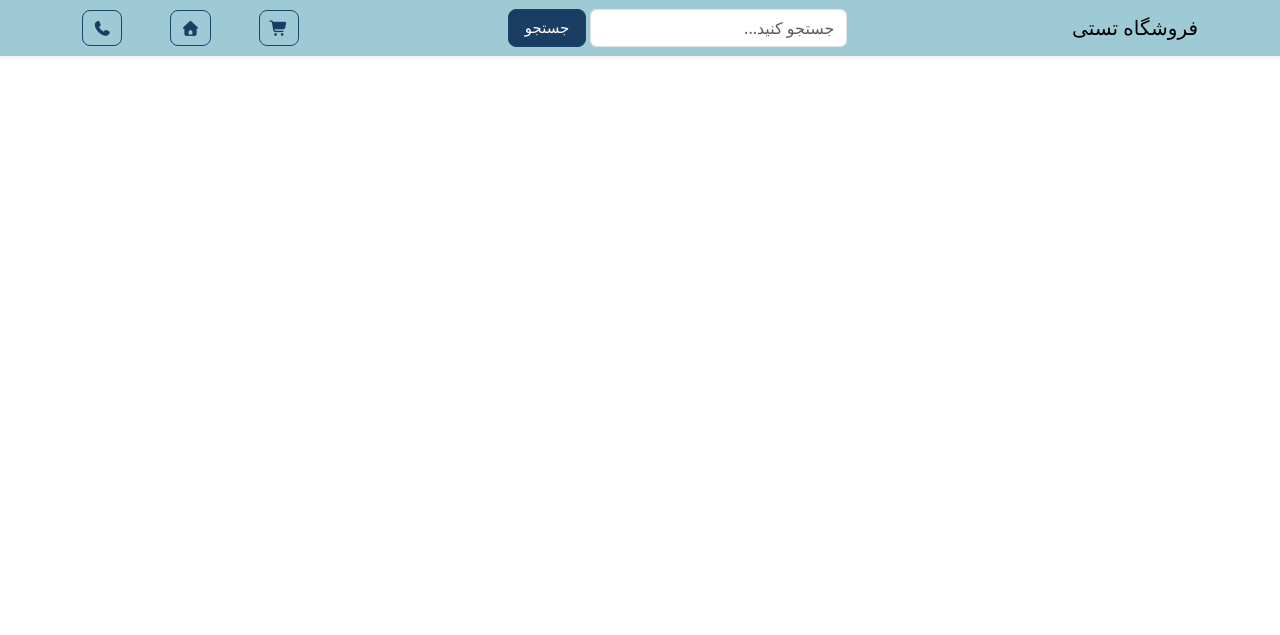
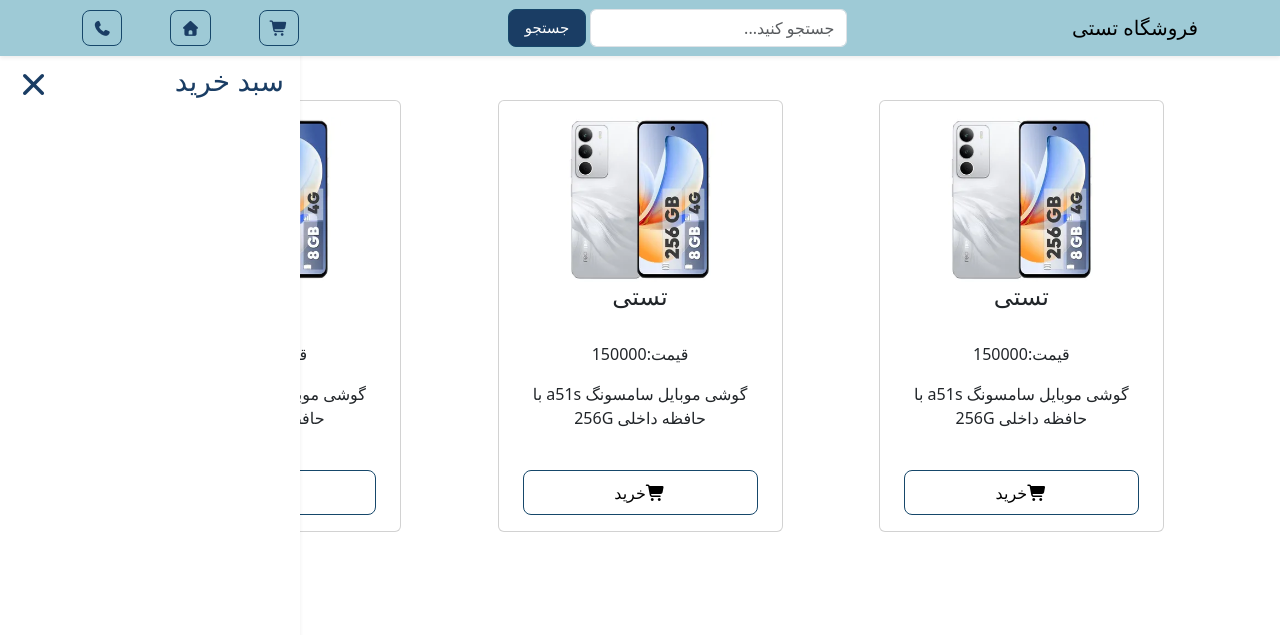
Before and after one commit to mroorg/OnlineShop, a website: page index.html in a window 1280 px wide. Drawn offline with Linux system fonts and the light colour scheme.

Commit message:
code & style-v1

```diff
--- a/assets/js/scripts.js
+++ b/assets/js/scripts.js
@@ -1,10 +1,102 @@
+const products=[
+   {id:1,title:"تستی",price:150000,disc:'گوشی موبایل سامسونگ a51s با حافظه داخلی 256G',img:'assets/img/prducts-testi.png'},
+   {id:2,title:"تستی",price:150000,disc:'گوشی موبایل سامسونگ a51s با حافظه داخلی 256G',img:'assets/img/prducts-testi.png'},
+   {id:3,title:"تستی",price:150000,disc:'گوشی موبایل سامسونگ a51s با حافظه داخلی 256G',img:'assets/img/prducts-testi.png'}
+]
+
+
+
+
+// Local storge;
+
+const KEY_CARD='shops-card-v1'
+
+function load_cart(){
+  const raw= localStorage.getItem(KEY_CARD);
+  return raw ? JSON.parse(raw):[];
+
+}
+
+function Savecart(cart){
+   localStorage.setItem(KEY_CARD,JSON.stringify(cart));
+}
+// *****************************************************
+
+
+
+
+
+
+
+
+
+
+//  Render products
+
+function renderproducts(){
+   const container=document.querySelector('.container .row');
+   products.forEach((item)=>{
+      container.innerHTML+=`
+
+      <div class="card p-2 text-center">
+            <div class="card-header">
+               <img src="${item.img}" alt="">
+                <h4 class="card-title">${item.title}</h4>
+            </div>
+            <div class="card-body">
+                <span>قیمت:${item.price}</span>
+                <p class="mt-3">${item.disc}</p>
+            </div>
+            <div class="card-footer">
+              <button class="btn-main-item" onclick='addtobasket(${item.id})'><i class="fa fa-shopping-cart"></i>خرید</button>
+            </div>
+      </div>
+
+
+      `
+   })
+
+}
+
+
+
+
+
+
+// *****************************************************
+
+
+
+
+
+renderproducts()
+let cart=load_cart()
+
+function addtobasket(prductsid){
+cart=load_cart()
+const product= products.find(p=>p.id===prductsid);
+const basketitem=cart.find(p=>p.id===prductsid);
+if(basketitem){
+   basketitem.count++
+}else{
+   cart.push({...product,count:1});
+}
+
+Savecart(cart)
+
+
+}
+
+
+
+// hamber menu
  function hamber_menu(){
     const btnhamber=document.querySelector('.fa-bars');
-    const basketshop=document.querySelector('.basketshop');
+    const basketshop=document.querySelector('.hambermenu');
     let status=false
 
     btnhamber.addEventListener('click',function(){
-      basketshop.classList.toggle('activeBasket')
+      basketshop.classList.toggle('activehamber')
        if(status===false){
         btnhamber.classList.remove('fa-bars');
         btnhamber.classList.add('fa-xmark');
@@ -19,6 +111,9 @@
     })
 
  }
+// *****************************************************
+
+
 
 
  hamber_menu()
--- a/index.html
+++ b/index.html
@@ -30,12 +30,12 @@
 
         </div>
     </nav>
-    <div class="basketshop vh-100 shadow-sm position-fixed top-0 end-0 p-3 mt-5 d-lg-none d-md-none">
+    <div class="hambermenu vh-100 shadow-sm position-fixed top-0 end-0 p-3 mt-5 d-lg-none d-md-none">
         <div class="d-flex flex-column d-lg-none d-md-none  gap-5 item-nav">
 
             <div>
-                <a href="#" class="nav-link"><i class="fa fa-shopping-cart"></i></a>
-                  سبد خرید
+                <i class="fa fa-shopping-cart"></i>
+                سبد خرید
             </div>
             <div>
                 <a href="#" class="nav-link"> <i class="fas fa-home"></i></a>
@@ -55,7 +55,21 @@
             <button class="btn">جستجو</button>
         </div>
     </div>
+    <div class="basketshop d-none d-lg-block d-md-block position-fixed top-0 end-0 shadow-sm bg-white vh-100 p-3 mt-5">
+        <div class="d-flex flex-row align-items-center justify-content-between">
+            <span class="h3">سبد خرید</span>
+            <i class='fa fa-close fs-3'></i>
+        </div>
+    </div>
+    <main>
+        <div class="container">
+            <div class="row row-cols-1 row-cols-lg-4 row-cols-md-3 gap-1">
 
+
+
+            </div>
+        </div>
+    </main>
 </body>
 <script src="/assets/js/bootstrap.bundle.min.js"></script>
 <script src="/assets/js/scripts.js"></script>
--- a/style.scss
+++ b/style.scss
@@ -29,6 +29,19 @@
 
 }
 
+.btn-main-item{
+    @extend .btn-nav-item;
+    transition: all 0.4s;
+    background-color: white;
+    display: flex;
+    flex-direction: row;
+    align-items: center;
+    width:100%;
+    display: block;
+    margin:0 auto;
+
+}
+
 .btn-nav-item:hover{
     background-color:$icon-shop-color;
     color: white
@@ -48,6 +61,7 @@
     display: flex;
     flex-direction: row;
     align-items: center;
+    color:$icon-shop-color;
     gap: 20px;
 }
 .btn{
@@ -64,7 +78,7 @@
 
 }
 
-.basketshop{
+.hambermenu{
     z-index: 1000;
     width: 300px;
     background-color:$color-nav-foot;
@@ -73,6 +87,40 @@
 
 }
 
-.activeBasket{
+.activehamber{
    transform: translateX(0);
 }
+
+
+.card{
+    margin:100px auto;
+    div{
+        background-color: white;
+        border: none ;
+        img{
+            width:70%;
+            display: block;
+            margin: 0 auto;
+        }
+    }
+}
+
+.basketshop{
+    width: 300px;
+    z-index: 1000;
+}
+
+.basketshop{
+    div{
+        .h3,.fa-close{
+            color:$icon-shop-color;
+            transition: all 0.4s;
+            cursor: pointer;
+        }
+
+    }
+    .fa-close:hover{
+        transform:scale(1.1);
+    }
+
+}
```
Also changed, not shown: assets/img/prducts-testi.png (added), style.css, 1 other file.
